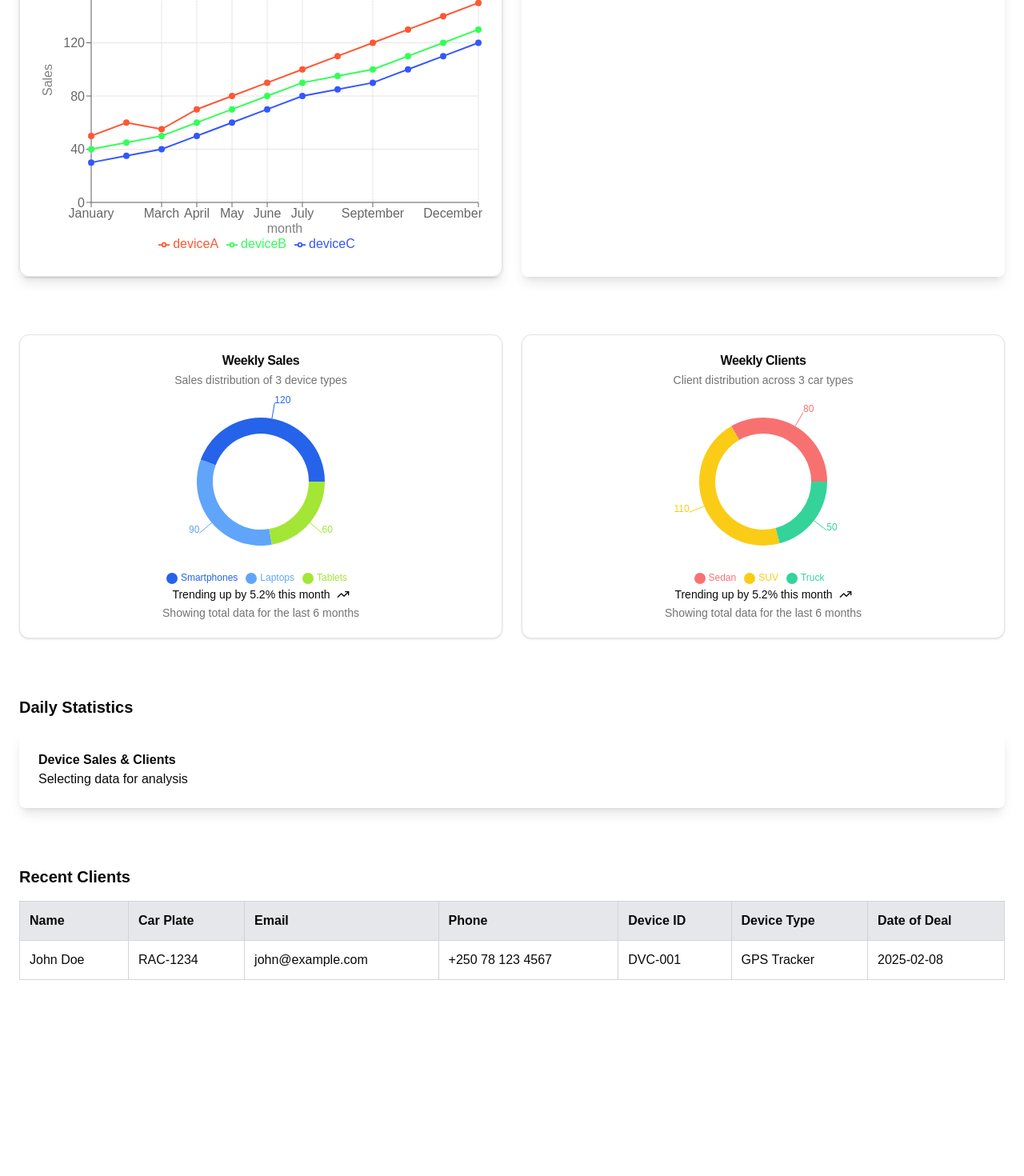
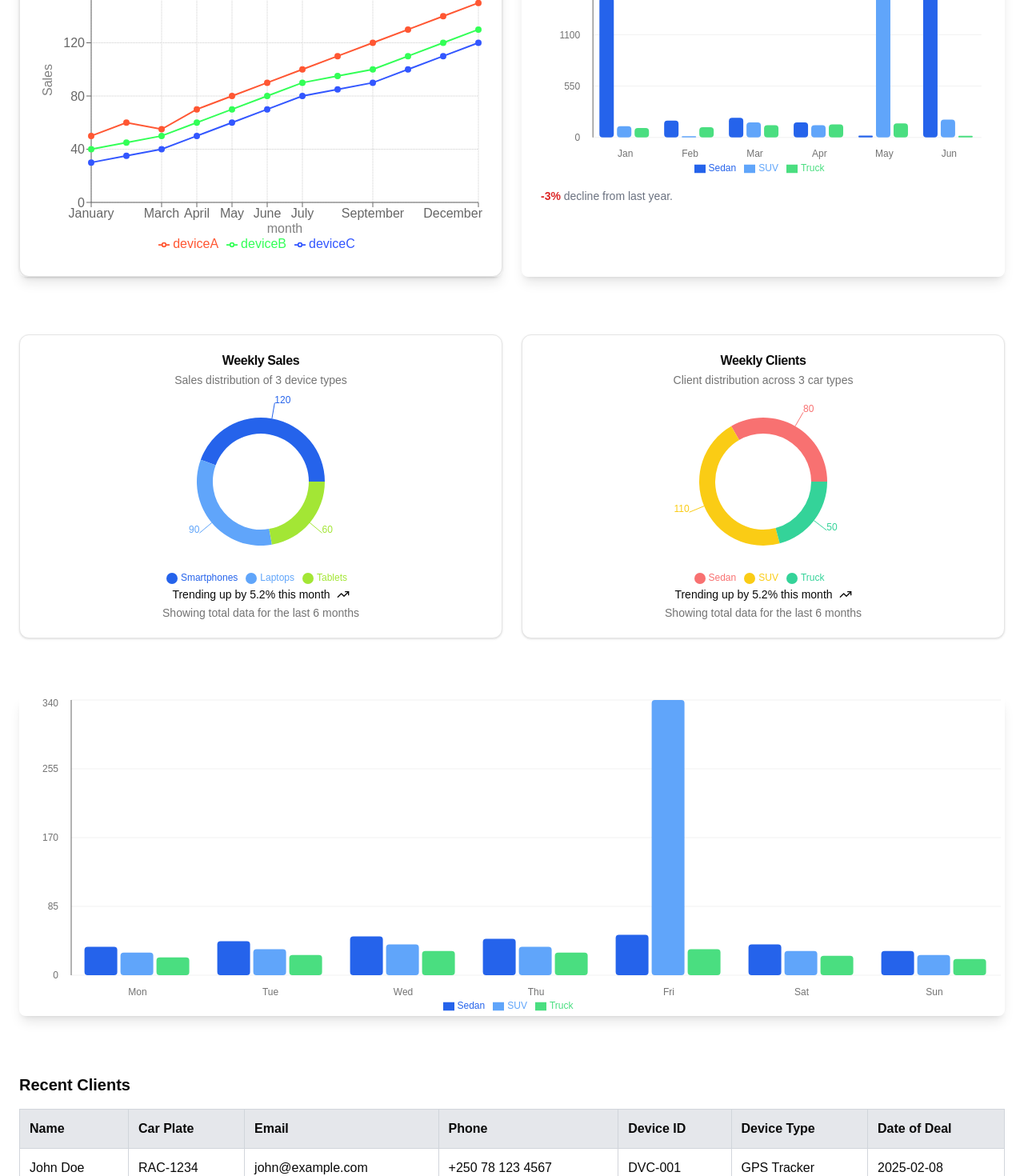
Before and after one commit to sauverpro/greenalytic-web, a Next.js app in the folder frontend/: page / in a window 1280 px wide. Shown: the part 1342-2812 px from the top of the page at 80% size. Before the commit the page ends 2591 px from the top, so only its background shows below. Built offline with nearby package versions, Linux system fonts and the light colour scheme.

Commit message:
adding the single popose charts

```diff
--- a/frontend/src/app/page.tsx
+++ b/frontend/src/app/page.tsx
@@ -1,13 +1,14 @@
-import { DynamicBarChart } from "@/components/charts/DyanamicBarChart";
+import { DailyProductSalesChart } from "@/components/charts/DailyProductSalesChart";
+
 import { DynamicLineChart } from "@/components/charts/DynamicLineChart";
 import { DynamicPieChartComponent } from "@/components/charts/DynamicPieChart";
+import { YearlyproductsSalesChart } from "@/components/charts/YearlyproductsSalesChart";
+
 import {
 
-  carSalesConfig,
-  carSalesData,
+
   chartConfig,
-  dailySalesConfig,
-  dailySalesData,
+
   monthlyDeviceSalesData,
   weeklyClientsData,
   weeklySalesData
@@ -17,7 +18,7 @@ import {
 export default function Home() {
   return (
     <div className=" flex flex-col gap-6">
-      {/* Summary Cards */}
+
       {/* Summary Cards */}
       <div className="grid grid-cols-1 gap-6 p-6 md:grid-cols-4">
         {/* Devices Summary */}
@@ -248,18 +249,14 @@ export default function Home() {
           </div>
 
           {/* Car Clients (Bar Chart) */}
-          <div className="bg-white p-6 shadow-lg rounded-lg">
+          <div className=" p-6 shadow-lg rounded-lg">
             <h3 className="text-lg font-semibold mb-3">
               🚗 Clients by Car Type
             </h3>
 
             {/* Placeholder for Chart */}
-            <div className="bg-gray-200 flex items-center justify-center rounded">
-              {/* <DynamicBarChart
-                data={carSalesData} // Pass car sales data
-                config={carSalesConfig} // Pass bar chart configuration
-                xAxisKey="month" // Use "month" as X-axis
-              /> */}
+            <div className="flex items-center justify-center rounded">
+              <YearlyproductsSalesChart />
             </div>
 
             {/* Summary */}
@@ -271,7 +268,6 @@ export default function Home() {
         </div>
       </div>
 
-      {/* Weekly Statistics */}
       {/* Weekly Statistics */}
       <div className="grid grid-cols-1 md:grid-cols-2  gap-6 p-6">
         {/* Weekly Sales (Devices) */}
@@ -290,18 +286,9 @@ export default function Home() {
       </div>
 
       {/* Daily Statistics */}
-      <div className="p-6">
-        <h2 className="text-xl font-bold mb-4">Daily Statistics</h2>
-        <div className="bg-white p-6 shadow-lg rounded-lg">
-          <h3 className="font-semibold">Device Sales & Clients</h3>
-          {/* <DynamicBarChart
-            title="Daily Sales"
-            description="Sales data per device type"
-            data={dailySalesData}
-            config={dailySalesConfig}
-            xAxisKey="day"
-          /> */}
-          <p>Selecting data for analysis</p>
+      <div className="p-6 ">
+        <div className=" flex items-center justify-center  shadow-lg rounded-lg min-h-48 max-h-[10%]">
+          <DailyProductSalesChart />
         </div>
       </div>
 
--- /dev/null
+++ b/frontend/src/components/charts/DailyProductSalesChart.tsx
@@ -0,0 +1,80 @@
+"use client";
+
+import { Bar, BarChart, CartesianGrid, XAxis, YAxis, Legend } from "recharts";
+import {
+  ChartConfig,
+  ChartContainer,
+  ChartTooltip,
+  ChartTooltipContent
+} from "@/components/ui/chart";
+
+// Daily chart data
+const dailyChartData = [
+  { day: "Monday", sedan: 35, suv: 28, truck: 22 },
+  { day: "Tuesday", sedan: 42, suv: 32, truck: 25 },
+  { day: "Wednesday", sedan: 48, suv: 38, truck: 30 },
+  { day: "Thursday", sedan: 45, suv: 35, truck: 28 },
+  { day: "Friday", sedan: 50, suv: 340, truck: 32 },
+  { day: "Saturday", sedan: 38, suv: 30, truck: 24 },
+  { day: "Sunday", sedan: 30, suv: 25, truck: 20 }
+];
+
+// Using the same chart configuration for consistency
+const dailyChartConfig = {
+  sedan: {
+    label: "Sedan",
+    color: "#2563eb"
+  },
+  suv: {
+    label: "SUV",
+    color: "#60a5fa"
+  },
+  truck: {
+    label: "Truck",
+    color: "#4ade80"
+  }
+} satisfies ChartConfig;
+
+export function DailyProductSalesChart() {
+  return (
+    <ChartContainer config={dailyChartConfig} className="max-h-[400px] w-full">
+      <BarChart data={dailyChartData}>
+        <CartesianGrid vertical={false} />
+        <XAxis
+          dataKey="day"
+          tickLine={false}
+          tickMargin={10}
+          axisLine={false}
+          tickFormatter={(value) => value.slice(0, 3)} // Shows "Mon", "Tue", etc.
+        />
+        <YAxis
+          tickLine={false}
+          tickMargin={10}
+          axisLine={true}
+          tickFormatter={(value) => `${value}`}
+        />
+        <Legend />
+        <ChartTooltip content={<ChartTooltipContent />} />
+
+        <Bar
+          dataKey="sedan"
+          fill={dailyChartConfig.sedan.color}
+          radius={4}
+          name={dailyChartConfig.sedan.label}
+        />
+        <Bar
+          dataKey="suv"
+          fill={dailyChartConfig.suv.color}
+          radius={4}
+          name={dailyChartConfig.suv.label}
+        />
+        <Bar
+          dataKey="truck"
+          fill={dailyChartConfig.truck.color}
+          radius={4}
+          name={dailyChartConfig.truck.label}
+        />
+      </BarChart>
+    </ChartContainer>
+  );
+}
--- /dev/null
+++ b/frontend/src/components/charts/DynamicDailySalesChart.tsx
@@ -0,0 +1,59 @@
+"use client";
+
+import { Bar, BarChart, CartesianGrid, Legend, XAxis, YAxis } from "recharts";
+import {
+  ChartContainer,
+  ChartTooltip,
+  ChartTooltipContent
+} from "@/components/ui/chart";
+
+// Define props for the dynamic daily sales chart
+interface DynamicDailySalesChartProps {
+  data: Array<{ day: string } & Record<string, number>>; // Record for dynamic product names
+}
+
+export function DynamicDailySalesChart({ data }: DynamicDailySalesChartProps) {
+  // Extract product names dynamically from the first entry (assuming all entries have the same products)
+  const productNames = Object.keys(data[0]).filter((key) => key !== "day");
+
+  // Define your chart config here
+  const chartConfig = {
+    tooltip: {
+      // You can define tooltip customization here
+    },
+    legend: {
+      align: "right",
+      verticalAlign: "middle",
+      layout: "vertical",
+      label: undefined,
+      icon: undefined,
+      color: undefined,
+      theme: undefined
+    }
+  };
+
+  return (
+    <ChartContainer
+      className="min-h-[8rem] w-full bg-slate-200 pt-8 z-0"
+      config={chartConfig}>
+      <BarChart data={data}>
+        <CartesianGrid vertical={false} />
+        <XAxis dataKey="day" tickLine={false} tickMargin={5} axisLine={false} />
+        <YAxis tickLine={false} tickMargin={5} axisLine={true} />
+        <ChartTooltip content={<ChartTooltipContent />} />
+        <Legend />
+
+        {/* Dynamically render bars for each product */}
+        {productNames.map((product, index) => (
+          <Bar
+            key={product}
+            dataKey={product}
+            fill={`hsl(${(index * 60) % 360}, 100%, 50%)`} // Assign dynamic colors
+            radius={4}
+            name={product}
+          />
+        ))}
+      </BarChart>
+    </ChartContainer>
+  );
+}
--- /dev/null
+++ b/frontend/src/components/charts/YearlyproductsSalesChart.tsx
@@ -0,0 +1,80 @@
+"use client";
+
+import { Bar, BarChart, CartesianGrid, XAxis, YAxis, Legend } from "recharts";
+import {
+  ChartConfig,
+  ChartContainer,
+  ChartTooltip,
+  ChartTooltipContent
+} from "@/components/ui/chart";
+
+// Sample chart data
+const chartData = [
+  { month: "January", sedan: 1500, suv: 120, truck: 100 },
+  { month: "February", sedan: 180, suv: 14, truck: 110 },
+  { month: "March", sedan: 210, suv: 160, truck: 130 },
+  { month: "April", sedan: 160, suv: 130, truck: 140 },
+  { month: "May", sedan: 20, suv: 1800, truck: 150 },
+  { month: "June", sedan: 2200, suv: 190, truck: 17 }
+];
+
+// Chart configuration
+const chartConfig = {
+  sedan: {
+    label: "Sedan",
+    color: "#2563eb"
+  },
+  suv: {
+    label: "SUV",
+    color: "#60a5fa"
+  },
+  truck: {
+    label: "Truck",
+    color: "#4ade80"
+  }
+} satisfies ChartConfig;
+
+export function YearlyproductsSalesChart() {
+  return (
+    <ChartContainer config={chartConfig} className="min-h-[200px] w-full">
+      <BarChart data={chartData}>
+        <CartesianGrid vertical={false} />
+        <XAxis
+          dataKey="month"
+          tickLine={false}
+          tickMargin={10}
+          axisLine={false}
+          tickFormatter={(value) => value.slice(0, 3)}
+        />
+        <YAxis
+          tickLine={false}
+          tickMargin={10}
+          axisLine={true}
+          // Optional: format y-axis ticks
+          tickFormatter={(value) => `${value}`}
+        />
+        <Legend />
+        <ChartTooltip content={<ChartTooltipContent />} />
+
+        <Bar
+          dataKey="sedan"
+          fill={chartConfig.sedan.color}
+          radius={4}
+          name={chartConfig.sedan.label}
+        />
+        <Bar
+          dataKey="suv"
+          fill={chartConfig.suv.color}
+          radius={4}
+          name={chartConfig.suv.label}
+        />
+        <Bar
+          dataKey="truck"
+          fill={chartConfig.truck.color}
+          radius={4}
+          name={chartConfig.truck.label}
+        />
+      </BarChart>
+    </ChartContainer>
+  );
+}
```
